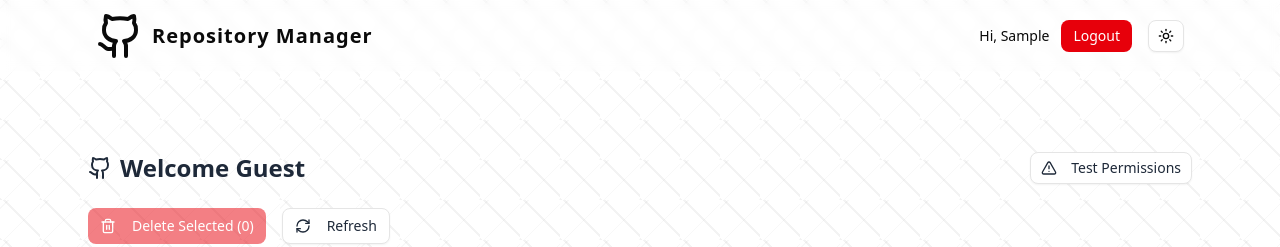
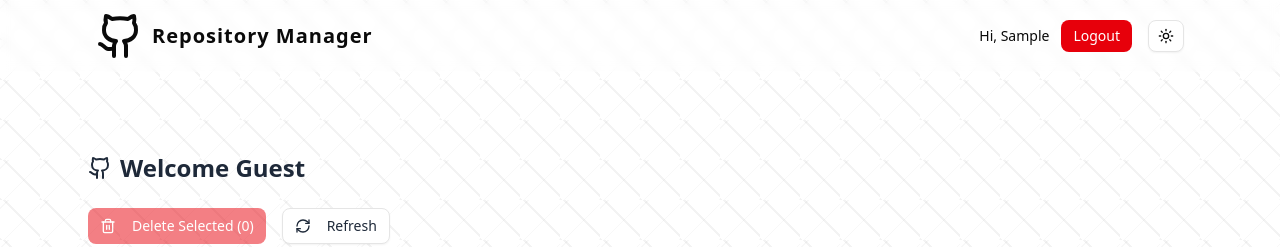
Before and after one commit to rimu-7/githubrepo-remover-manager, a Next.js app: page /dashboard in a window 1280 px wide. Shown: the top 247 px of the page. Built offline with nearby package versions, Linux system fonts and the light colour scheme; no server answers; sample sign-in values are in the browser's storage; a web font is replaced by a local one.

Commit message:
remove test permission

```diff
--- a/app/dashboard/page.jsx
+++ b/app/dashboard/page.jsx
@@ -129,12 +129,6 @@
     );
   };
 
-  const testPermissions = async () => {
-    const hasPerm = await checkPermissions();
-    toast[hasPerm ? "success" : "error"](
-      `Delete permission: ${hasPerm ? "✅ OK" : "❌ Missing"}`
-    );
-  };
 
   const handleDelete = async () => {
     if (selectedRepos.length === 0) {
@@ -317,19 +311,7 @@
             <Github className="w-6 h-6" /> Welcome{" "}
             {session?.user?.login || "Guest"}
           </h1>
-          <Button
-            variant="outline"
-            size="sm"
-            onClick={testPermissions}
-            disabled={checkingPermissions}
-          >
-            {checkingPermissions ? (
-              <Loader2 className="w-4 h-4 mr-2 animate-spin" />
-            ) : (
-              <AlertTriangle className="w-4 h-4 mr-2" />
-            )}
-            Test Permissions
-          </Button>
+
         </div>
 
         <div className="flex items-center gap-4 mb-6">
```
